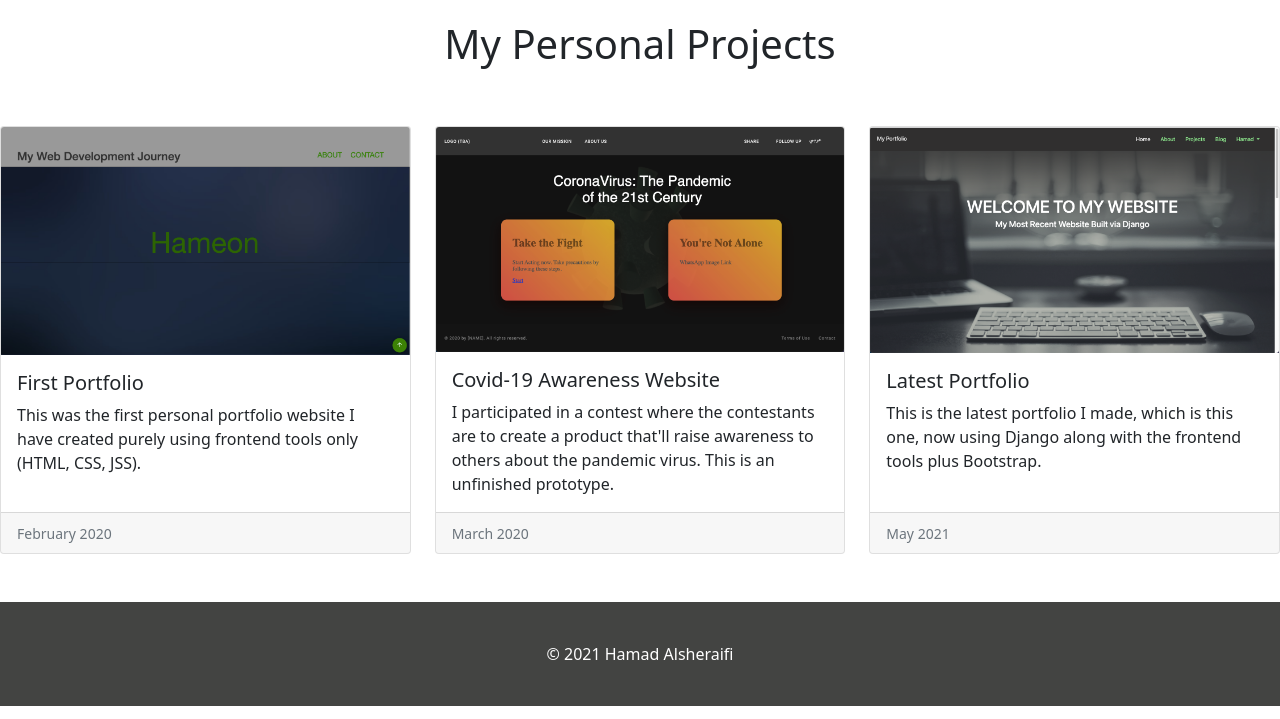
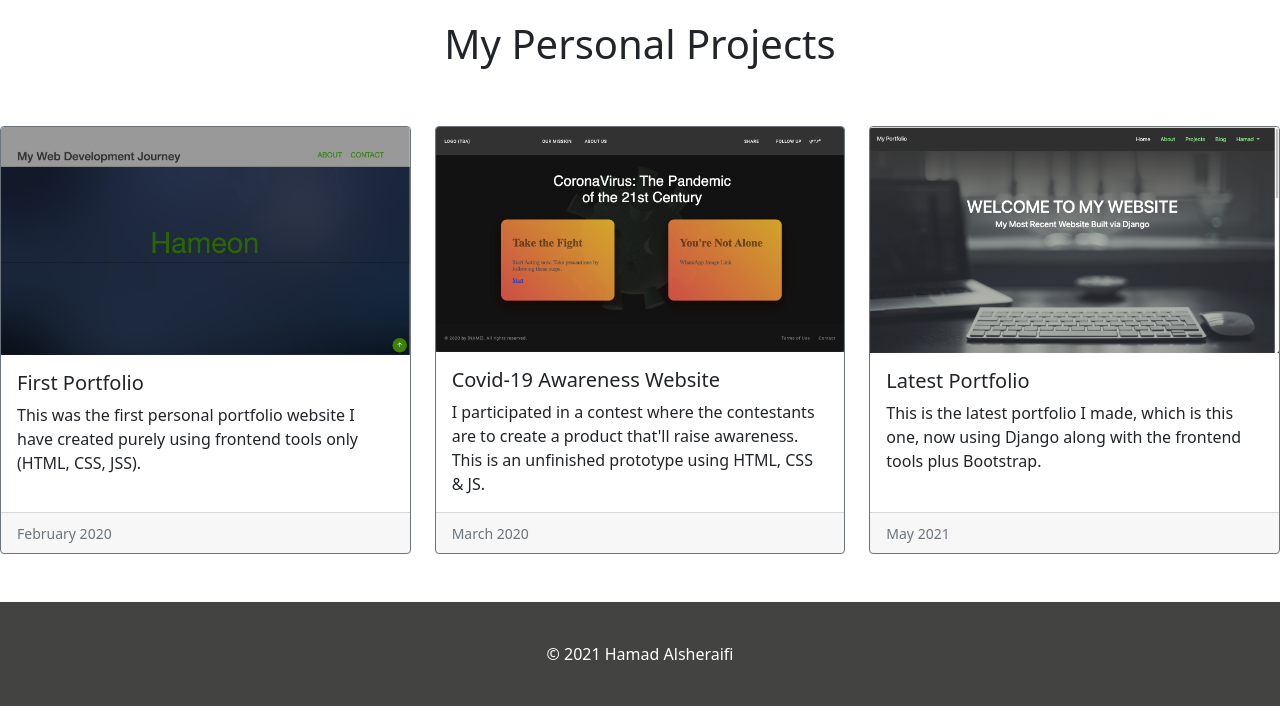
Before and after one commit to Hameon4/portfolio_django, a Django app: page /projects in a window 1280 px wide. Shown: the part 81-800 px from the top of the page. Run offline with Django 3.2, Linux system fonts and the light colour scheme.

Commit message:
added border color

```diff
--- a/portfolio/website/templates/base.html
+++ b/portfolio/website/templates/base.html
@@ -58,7 +58,7 @@
                   <li><hr class="dropdown-divider"></li>
                   <li><a class="dropdown-item" href="{% url 'logout' %}">Logout</a></li>
                 {% else %}
-                  <li><a class="dropdown-item" href="{% url 'register' %}">Register</a></li>
+<!--                  <li><a class="dropdown-item" href="{% url 'register' %}">Register</a></li>-->
                   <li><a class="dropdown-item" href="{% url 'login' %}">Login</a></li>
                 {% endif %}
               </ul>
--- a/portfolio/website/templates/projects.html
+++ b/portfolio/website/templates/projects.html
@@ -9,7 +9,7 @@
     <!--  Card #1  -->
     <div class="row row-cols-1 row-cols-md-3 g-4">
       <div class="col">
-        <div class="card h-100">
+        <div class="card h-100 border-secondary">
           <img src="{% static 'images/first_web_screenshot.png' %}" class="card-img-top" alt="...">
           <div class="card-body">
             <h5 class="card-title">First Portfolio</h5>
@@ -24,12 +24,12 @@
 
       <!--  Card #2  -->
       <div class="col">
-        <div class="card h-100">
+        <div class="card h-100 border-secondary">
           <img src="{% static 'images/covid19_screenshot.png' %}" class="card-img-top" alt="...">
           <div class="card-body">
             <h5 class="card-title">Covid-19 Awareness Website</h5>
             <p class="card-text">I participated in a contest where the contestants are to create a product that'll
-              raise awareness to others about the pandemic virus. This is an unfinished prototype.</p>
+              raise awareness. This is an unfinished prototype using HTML, CSS & JS.</p>
           </div>
           <div class="card-footer">
             <small class="text-muted">March 2020</small>
@@ -39,7 +39,7 @@
 
       <!--  Card #3  -->
       <div class="col">
-        <div class="card h-100">
+        <div class="card h-100 border-secondary">
           <img src="{% static 'images/latest_portfolio.png' %}" class="card-img-top" alt="...">
           <div class="card-body">
             <h5 class="card-title">Latest Portfolio</h5>
```
Also changed, not shown: portfolio/db.sqlite3.
